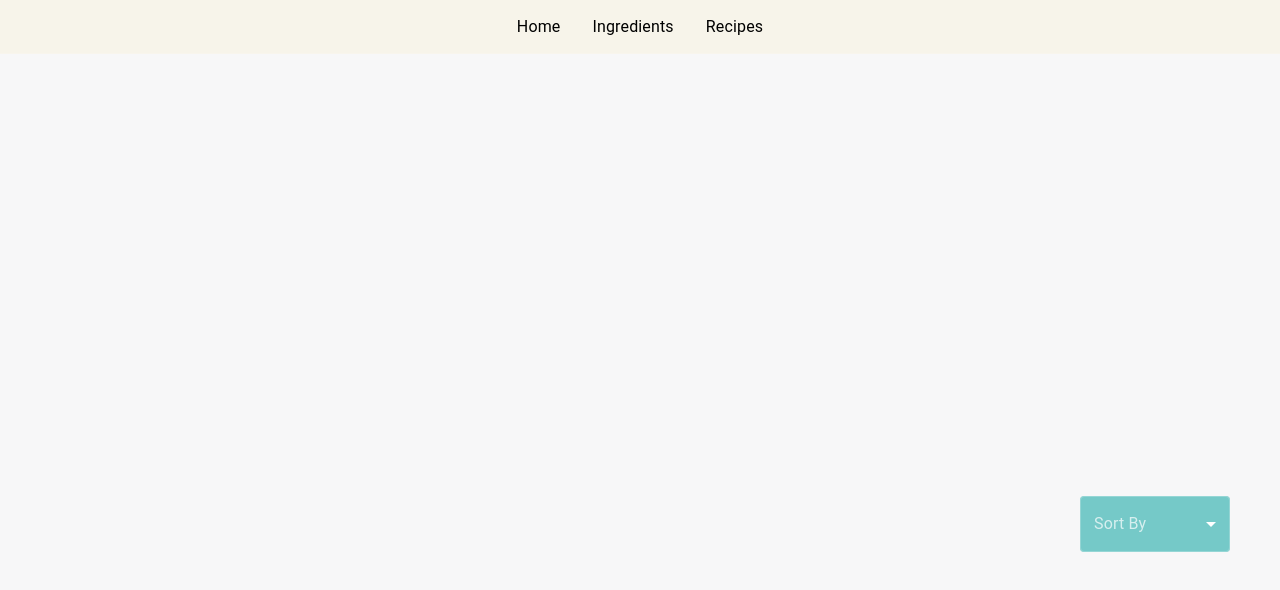
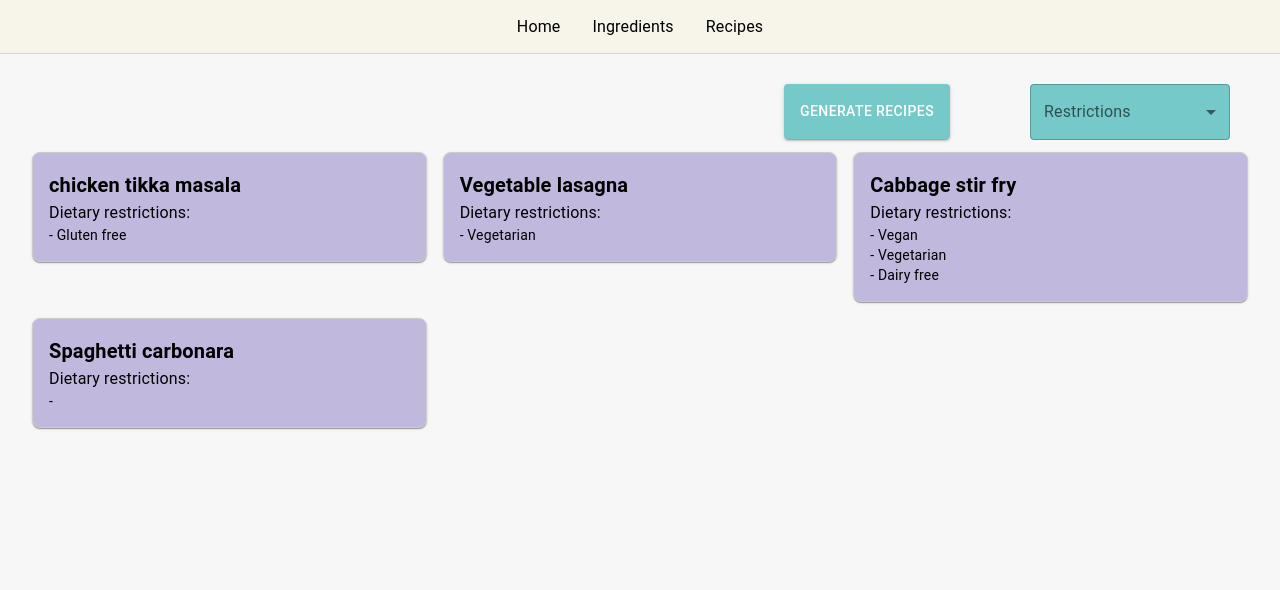
Before and after one commit to Theismol/P5-Food-Recognition, a React (Create React App) app in the folder frontend/: page /recipes in a window 1280 px wide. Shown: the top 590 px of the page. Built offline with nearby package versions, Linux system fonts and the light colour scheme.

Commit message:
Added edits to ingredients and recipes to recipe page

```diff
--- a/frontend/src/App.js
+++ b/frontend/src/App.js
@@ -8,10 +8,14 @@ import CssBaseline from '@mui/material/CssBaseline';
 
 const darkTheme = createTheme({
   palette: {
-    mode: 'dark',
+    mode: 'light',
     primary: {
       main: '#C0B9DD',
       contrastText: '#000000', // Default text color
+    },
+    secondary: {
+      main: "#75c9c8",
+      contrastText: "#000000"
     },
     background: {
       default: '#F7F7F8',
--- /dev/null
+++ b/frontend/src/pages/components/Navbar.js
@@ -0,0 +1,59 @@
+import * as React from 'react';
+import Box from '@mui/material/Box';
+import Drawer from '@mui/material/Drawer';
+import List from '@mui/material/List';
+import ListItem from '@mui/material/ListItem';
+import ListItemText from '@mui/material/ListItemText';
+import { useNavigate } from 'react-router-dom';
+
+
+const drawerHeight = 54; // Adjust the height as needed
+const Navbar = () => {
+    const navigate = useNavigate(); // useNavigate hook for navigation
+
+    const handleNavigation = (path) => {
+        navigate(path);
+    };
+
+    return (
+        <Drawer
+            variant="permanent"
+            anchor="top"
+            sx={{
+                top: 0, // Ensure the drawer is positioned correctly at the top
+                flexShrink: 0,
+                [`& .MuiDrawer-paper`]: {
+                    height: drawerHeight,
+                    boxSizing: 'border-box',
+                    display: 'flex',
+                    justifyContent: 'center',
+                    overflow: 'hidden',
+                    zIndex: 10, // Ensure the drawer is behind the dropdown
+                },
+            }}
+        >
+            <Box
+                sx={{
+                    display: 'flex',
+                    justifyContent: 'center',
+                    alignItems: 'center',
+                    width: '100%',
+                }}
+            >
+                <List sx={{ display: 'flex' }}>
+                    <ListItem button sx={{ cursor: 'pointer' }} onClick={() => handleNavigation('/')}>
+                        <ListItemText primary="Home" />
+                    </ListItem>
+                    <ListItem button sx={{ cursor: 'pointer' }} onClick={() => handleNavigation('/ingredients')}>
+                        <ListItemText primary="Ingredients" />
+                    </ListItem>
+                    <ListItem button sx={{ cursor: 'pointer' }} onClick={() => handleNavigation('/recipes')}>
+                        <ListItemText primary="Recipes" />
+                    </ListItem>
+                </List>
+            </Box>
+        </Drawer>
+    )
+}
+
+export default Navbar
--- a/frontend/src/pages/home/Home.js
+++ b/frontend/src/pages/home/Home.js
@@ -1,21 +1,10 @@
 import * as React from 'react';
 import Box from '@mui/material/Box';
 import Button from '@mui/material/Button';
-import Drawer from '@mui/material/Drawer';
-import List from '@mui/material/List';
-import ListItem from '@mui/material/ListItem';
-import ListItemText from '@mui/material/ListItemText';
-import { useNavigate } from 'react-router-dom';
+import Navbar from '../components/Navbar';
 
 
-const drawerHeight = 54; // Adjust the height as needed
-
 function Home() {
-  const navigate = useNavigate(); // useNavigate hook for navigation
-
-  const handleNavigation = (path) => {
-    navigate(path);
-  };
     return (
         <Box
             sx={{
@@ -25,6 +14,7 @@ function Home() {
                 height: '100vh', // Full viewport height to center vertically
             }}
         >
+            <Navbar />
             <Button
                 variant="contained"
                 size="large"
@@ -35,43 +25,6 @@ function Home() {
             >
                 Add Item
             </Button>
-
-      <Drawer
-        variant="permanent"
-        anchor="top"
-        sx={{
-          height: drawerHeight,
-          flexShrink: 0,
-          [`& .MuiDrawer-paper`]: {
-            height: drawerHeight,
-            boxSizing: 'border-box',
-            display: 'flex',
-            justifyContent: 'center',
-            overflow: 'hidden',
-          },
-        }}
-      >
-        <Box
-          sx={{
-            display: 'flex',
-            justifyContent: 'center', // Center horizontally
-            alignItems: 'center', // Center vertically
-            width: '100%', // Take up the full width of the drawer
-          }}
-        >
-          <List sx={{ display: 'flex' }}>
-            <ListItem button sx={{ cursor: 'pointer' }} onClick={() => handleNavigation('/')}>
-              <ListItemText primary="Home" />
-            </ListItem>
-            <ListItem button sx={{ cursor: 'pointer' }} onClick={() => handleNavigation('/ingredients')}>
-              <ListItemText primary="Ingredients" />
-            </ListItem>
-            <ListItem button sx={{ cursor: 'pointer' }} onClick={() => handleNavigation('/recipes')}>
-              <ListItemText primary="Recipes" />
-            </ListItem>
-          </List>
-        </Box>
-      </Drawer>
         </Box>
     );
 }
--- a/frontend/src/pages/ingredients/Ingredients.js
+++ b/frontend/src/pages/ingredients/Ingredients.js
@@ -1,16 +1,16 @@
-import * as React from 'react';
+import React, { useState } from 'react';
 import Box from '@mui/material/Box';
-import Drawer from '@mui/material/Drawer';
-import List from '@mui/material/List';
-import ListItem from '@mui/material/ListItem';
-import ListItemText from '@mui/material/ListItemText';
 import FormControl from '@mui/material/FormControl';
 import InputLabel from '@mui/material/InputLabel';
 import MenuItem from '@mui/material/MenuItem';
 import Select from '@mui/material/Select';
-import Grid from '@mui/material/Grid';
+import Grid from '@mui/material/Grid2';
 import Typography from '@mui/material/Typography';
-import { useNavigate } from 'react-router-dom';
+import Navbar from '../components/Navbar';
+import EditIcon from '@mui/icons-material/Edit';
+import IconButton from '@mui/material/IconButton';
+import Button from '@mui/material/Button';
+import { TextField } from '@mui/material';
 
 
 const drawerHeight = 54; // Adjust the height as needed
@@ -22,17 +22,12 @@ const initialIngredients = [
     { name: 'Butter', quantity: 200, unit: 'Gram', expiry: '2024-12-15', daysInStock: 15 },
 ];
 
-function Recipes() {
-  const [sortOption, setSortOption] = React.useState('');
-  const [sortedIngredients, setSortedIngredients] = React.useState(initialIngredients);
-  const navigate = useNavigate(); // useNavigate hook for navigation
+function Ingredients() {
+    const [sortOption, setSortOption] = useState('');
+    const [sortedIngredients, setSortedIngredients] = useState(initialIngredients);
+    const [selectedIngredient, setSelectedIngredient] = useState(null);
 
-
-  const handleNavigation = (path) => {
-    navigate(path);
-  };
-
-  const handleChange = (event) => {
+    const handleChangeSort = (event) => {
         const sortValue = event.target.value;
         setSortOption(sortValue);
 
@@ -47,13 +42,38 @@ function Recipes() {
 
         setSortedIngredients(sorted);
     };
+    const handleEditIngredient = (ingredient) => {
+        setSelectedIngredient(ingredient)
+    }
+    const handleEditSelectedIngredient = (e) => {
+        const { name, value } = e.target;
+        setSelectedIngredient((prev) => ({
+            ...prev,
+            [name]: value,
+        }));
+    };
+    const formatDate = (dateString) => {
+        const date = new Date(dateString);
+        return date.toISOString().split('T')[0]; // Format as YYYY-MM-DD
+    };
+    const handleSaveIngredient = () => {
+        const { name, quantity, expiry } = selectedIngredient;
+        //Axios call backend to update stock for this ingredient
+        fetchIngredients();
+        return
+    }
 
+    const fetchIngredients = () => {
+        //Call backend to get ingredients for this site
+        return
+    }
     return (
         <Box sx={{ minWidth: 200, margin: 2 }}>
+            <Navbar />
             <FormControl
                 fullWidth
                 sx={{
-          width: 150, // Adjust the width of the dropdown menu
+                    width: 200, // Adjust the width of the dropdown menu
                     position: 'absolute', // Position it absolutely within its parent container
                     right: 50, // Distance from the right edge
                     top: drawerHeight + 30, // Position it below the drawer
@@ -66,7 +86,7 @@ function Recipes() {
                     id="sort-by"
                     value={sortOption}
                     label="Sort By"
-          onChange={handleChange}
+                    onChange={handleChangeSort}
                     sx={{
                         bgcolor: '#75c9c8', // Background color for the Select component
                         '&.Mui-focused': {
@@ -89,10 +109,11 @@ function Recipes() {
                 </Select>
             </FormControl>
 
+
             <Box sx={{ padding: 4, marginTop: 15 }}>
-        <Grid container spacing={2}>
+                <Grid container spacing={2} columns={12}>
                     {sortedIngredients.map((ingredient, index) => (
-            <Grid item xs={12} sm={6} md={4} key={index}>
+                        <Grid size={{ xs: 12, sm: 6, md: 4 }} key={index}>
                             <Box
                                 sx={{
                                     border: '1px solid #ccc',
@@ -101,66 +122,57 @@ function Recipes() {
                                     backgroundColor: '#c0b9dd', // Restored background color
                                     color: '#000000', // Ensure text is black
                                     boxShadow: 1,
+                                    position: 'relative'
                                 }}
                             >
                                 <Typography variant="h6" sx={{ fontWeight: 'bold' }}>
                                     {ingredient.name}
                                 </Typography>
-                <Typography variant="body1">
+                                {selectedIngredient && selectedIngredient.name === ingredient.name
+                                    ? (<TextField
+                                        label="Quantity"
+                                        name="quantity"
+                                        type="number"
+                                        value={selectedIngredient.quantity}
+                                        onChange={handleEditSelectedIngredient}
+                                        fullWidth
+                                        margin="normal"
+                                        InputProps={{ inputProps: { min: 0 } }} // Optional: Prevent negative numbers
+                                    />)
+                                    : (<Typography variant="body1">
                                         Quantity: {ingredient.quantity} {ingredient.unit}
+                                    </Typography>)}
+                                {selectedIngredient && selectedIngredient.name === ingredient.name
+                                    ? (<TextField
+                                        label="Expiry"
+                                        name="expiry"
+                                        type="date" // Date type for expiry
+                                        value={formatDate(selectedIngredient.expiry)}
+                                        onChange={handleEditSelectedIngredient}
+                                        fullWidth
+                                        margin="normal"
+                                        InputLabelProps={{ shrink: true }} // Keep the label shrunk for date input
+                                    />)
+                                    :
+                                    (<Typography variant="body1">
+                                        Expiry: {formatDate(ingredient.expiry)}
                                     </Typography>
-                <Typography variant="body1">
-                  Expiry: {ingredient.expiry}
-                </Typography>
+                                    )}
                                 <Typography variant="body1">
                                     Days in Stock: {ingredient.daysInStock}
                                 </Typography>
+                                {selectedIngredient && selectedIngredient.name === ingredient.name
+                                    && (<Button variant="contained" color="secondary" sx={{ position: 'absolute', bottom: 5, right: 5 }} onClick={handleSaveIngredient}>Save</Button>)}
+                                <IconButton sx={{ position: 'absolute', top: 0, right: 0, color: '#000000' }} onClick={() => handleEditIngredient(ingredient)}>
+                                    <EditIcon />
+                                </IconButton>
                             </Box>
                         </Grid>
                     ))}
                 </Grid>
             </Box>
-
-      <Drawer
-        variant="permanent"
-        anchor="top"
-        sx={{
-          height: drawerHeight,
-          flexShrink: 0,
-          [`& .MuiDrawer-paper`]: {
-            height: drawerHeight,
-            boxSizing: 'border-box',
-            display: 'flex',
-            justifyContent: 'center',
-            overflow: 'hidden',
-          },
-        }}
-      >
-        <Box
-          sx={{
-            display: 'flex',
-            justifyContent: 'center',
-            alignItems: 'center',
-            width: '100%',
-          }}//
-          //
-        >
-
-          <List sx={{ display: 'flex' }}>
-            <ListItem button sx={{ cursor: 'pointer' }} onClick={() => handleNavigation('/')}>
-              <ListItemText primary="Home" sx={{ color: '#000000' }} />
-            </ListItem>
-            <ListItem button sx={{ cursor: 'pointer' }} onClick={() => handleNavigation('/ingredients')}>
-              <ListItemText primary="Ingredients" sx={{ color: '#000000' }} />
-            </ListItem>
-            <ListItem button sx={{ cursor: 'pointer' }} onClick={() => handleNavigation('/recipes')}>
-              <ListItemText primary="Recipes" sx={{ color: '#000000' }} />
-            </ListItem>
-          </List>
-        </Box>
-      </Drawer>
-    </Box>
+        </Box >
     );
 }
 
-export default Recipes;
+export default Ingredients;
--- a/frontend/src/pages/recipes/Recipes.js
+++ b/frontend/src/pages/recipes/Recipes.js
@@ -1,85 +1,79 @@
 import * as React from 'react';
 import Box from '@mui/material/Box';
-import Drawer from '@mui/material/Drawer';
-import List from '@mui/material/List';
-import ListItem from '@mui/material/ListItem';
-import ListItemText from '@mui/material/ListItemText';
 import FormControl from '@mui/material/FormControl';
 import InputLabel from '@mui/material/InputLabel';
 import MenuItem from '@mui/material/MenuItem';
 import Select from '@mui/material/Select';
-import { useNavigate } from 'react-router-dom';
+import Navbar from '../components/Navbar';
+import Grid from '@mui/material/Grid2';
+import Typography from '@mui/material/Typography';
+import { Checkbox, ListItemText, Button } from '@mui/material';
 
 const drawerHeight = 54; // Adjust the height as needed
+const recipes = [
+    { name: 'chicken tikka masala', diet: ["Gluten free"] },
+    { name: 'Vegetable lasagna', diet: ["Vegetarian"] },
+    { name: 'Cabbage stir fry', diet: ["Vegan", "Vegetarian", "Dairy free"] },
+    { name: 'Spaghetti carbonara', diet: [""] },
+];
 
+const dietaryRestrictionsChoices = ["Vegetarian", "Gluten free", "Dairy free", "Vegan"]
 function Recipes() {
-  const [sortOption, setSortOption] = React.useState('');
-  const navigate = useNavigate(); // useNavigate hook for navigation
+    const [dietaryRestrictions, setDietaryRestrictions] = React.useState([]);
 
     const handleChange = (event) => {
-    setSortOption(event.target.value);
+
+        const {
+            target: { value },
+        } = event;
+        setDietaryRestrictions(
+            // On autofill we get a stringified value.
+            typeof value === 'string' ? value.split(',') : value,
+        );
     };
+    const onGenerateRecipes = () => {
+        console.log("generated");
+    }
 
-  const handleNavigation = (path) => {
-    navigate(path);
-  };
 
     return (
         <Box sx={{ minWidth: 200 }}>
-      <Drawer
-        variant="permanent"
-        anchor="top"
+            <Navbar />
+            <Button
+                variant="contained"
+                onClick={onGenerateRecipes} // Function to generate recipes
                 sx={{
-          top: 0, // Ensure the drawer is positioned correctly at the top
-          flexShrink: 0,
-          [`& .MuiDrawer-paper`]: {
-            height: drawerHeight,
-            boxSizing: 'border-box',
-            display: 'flex',
-            justifyContent: 'center',
-            overflow: 'hidden',
-            zIndex: 10, // Ensure the drawer is behind the dropdown
+                    position: 'absolute', // Align it similarly to dropdown
+                    right: 250,
+                    height: 55,
+                    marginRight: 10,
+                    top: drawerHeight + 30, // Place it just below the dropdown
+                    bgcolor: '#75c9c8', // Background color matching dropdown
+                    color: '#ffffff', // Text color
+                    '&:hover': {
+                        bgcolor: '#67b3b2', // Slightly different color on hover
                     },
                 }}
             >
-        <Box
-          sx={{
-            display: 'flex',
-            justifyContent: 'center',
-            alignItems: 'center',
-            width: '100%',
-          }}
-        >
-          <List sx={{ display: 'flex' }}>
-            <ListItem button sx={{ cursor: 'pointer' }} onClick={() => handleNavigation('/home')}>
-              <ListItemText primary="Home" />
-            </ListItem>
-            <ListItem button sx={{ cursor: 'pointer' }} onClick={() => handleNavigation('/ingredients')}>
-              <ListItemText primary="Ingredients" />
-            </ListItem>
-            <ListItem button sx={{ cursor: 'pointer' }} onClick={() => handleNavigation('/recipes')}>
-              <ListItemText primary="Recipes" />
-            </ListItem>
-          </List>
-        </Box>
-      </Drawer>
-
-      <Box sx={{ padding: 4, marginTop: drawerHeight, position: 'relative' }}>
+                Generate Recipes
+            </Button>
             <FormControl
                 sx={{
-            width: 150, // Adjust the width of the dropdown menu
+                    width: 200, // Adjust the width of the dropdown menu
                     position: 'absolute', // Position it absolutely within its parent container
                     right: 50, // Distance from the right edge
-            top: drawerHeight + 10, // Position it just below the drawer, adjust as necessary
+                    top: drawerHeight + 30, // Position it just below the drawer, adjust as necessary
                     zIndex: 10, // Ensure dropdown is above drawer
                 }}
             >
-          <InputLabel id="sort-by-label">Sort By</InputLabel>
+                <InputLabel id="dietary-restrictions-label">Restrictions</InputLabel>
                 <Select
-            labelId="sort-by-label"
-            id="sort-by"
-            value={sortOption}
-            label="Sort By"
+                    labelId="dietary-restrictions-label"
+                    id="dietary-restrictions"
+                    multiple
+                    value={dietaryRestrictions}
+                    label="dietary-restrictions"
+                    renderValue={(selected) => selected.join(', ')}
                     onChange={handleChange}
                     sx={{
                         bgcolor: '#75c9c8', // Background color for the Select component
@@ -95,17 +89,52 @@ function Recipes() {
                             sx: {
                                 bgcolor: '#75c9c8', // Background color for dropdown
                                 border: '1px solid #75c9c8', // Edge color for dropdown
+                                maxHeight: 200
                             },
                         },
                     }}
                 >
-            <MenuItem value="Vegetarian" sx={{ color: '#000000' }}>Vegetarian</MenuItem>
-            <MenuItem value="Dairy free" sx={{ color: '#000000' }}>Dairy free</MenuItem>
-            <MenuItem value="Gluten free" sx={{ color: '#000000' }}>Gluten free</MenuItem>
+                    {dietaryRestrictionsChoices.map((restriction) => (
+                        <MenuItem key={restriction} value={restriction} sx={{ color: '#000000' }}>
+                            <Checkbox checked={dietaryRestrictions.includes(restriction)} />
+                            <ListItemText primary={restriction} />
+                        </MenuItem>
+                    ))}
                 </Select>
             </FormControl>
+            <Box sx={{ padding: 4, marginTop: 15 }}>
+                <Grid container spacing={2} columns={12}>
+                    {recipes.map((recipe, index) => (
+                        <Grid size={{ xs: 12, sm: 6, md: 4 }} key={index}>
+                            <Box
+                                sx={{
+                                    border: '1px solid #ccc',
+                                    borderRadius: 2,
+                                    padding: 2,
+                                    backgroundColor: '#c0b9dd', // Restored background color
+                                    color: '#000000', // Ensure text is black
+                                    boxShadow: 1,
+                                }}
+                            >
+                                <Typography variant="h6" sx={{ fontWeight: 'bold' }}>
+                                    {recipe.name}
+                                </Typography>
+                                <Typography variant="body1">
+                                    Dietary restrictions:
+                                    {recipe.diet.map((diet) => (
+                                        <Typography variant="body2">
+                                            {"- " + diet}
+                                        </Typography>
+                                    ))}
+                                </Typography>
                             </Box>
+                        </Grid>
+                    ))}
+                </Grid>
             </Box>
+
+        </Box>
+
     );
 }
 
```
Lines whose indentation alone changed are shown as unchanged.
